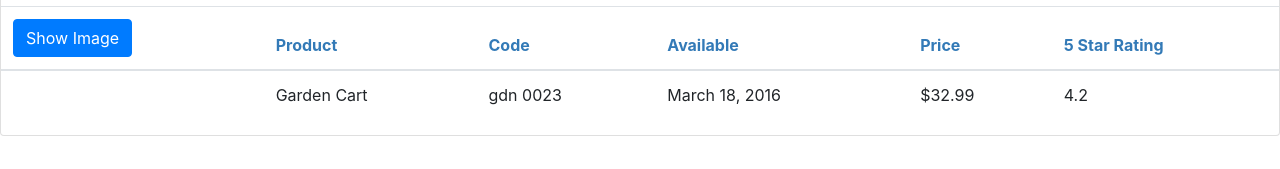
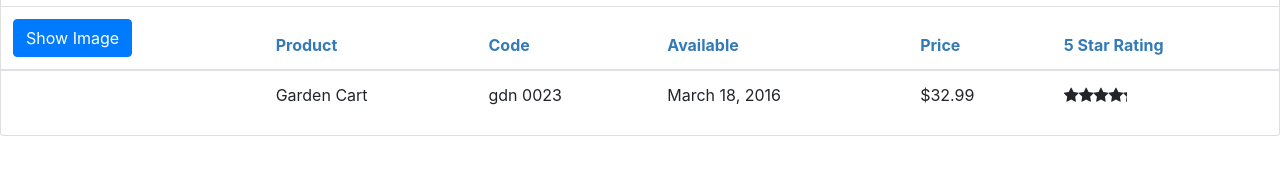
Before and after one commit to rizzyc/angular-gettingStarted-deborahK, an Angular app: page / in a window 1280 px wide. Shown: the part 222-391 px from the top of the page. Built offline with nearby package versions, Linux system fonts and the light colour scheme.

Commit message:
nested components input output

```diff
--- a/src/app/app.module.ts
+++ b/src/app/app.module.ts
@@ -5,12 +5,14 @@
 import { AppComponent } from './app.component';
 import { ProductListComponent } from './products/product-list.component';
 import { ConvertToSpacesPipe } from './shared/convert-to-spaces.pipe';
+import { StarComponent } from './shared/star.component';
 
 @NgModule({
   declarations: [
     AppComponent,
     ProductListComponent,
-    ConvertToSpacesPipe
+    ConvertToSpacesPipe,
+    StarComponent
   ],
   imports: [
     BrowserModule,
--- a/src/app/products/product-list.component.html
+++ b/src/app/products/product-list.component.html
@@ -33,7 +33,9 @@
                     <td>{{ product.productCode | lowercase | convertToSpaces: '-' }}</td>
                     <td>{{ product.releaseDate }}</td>
                     <td>{{ product.price | currency:'USD':'symbol':'1.2-2' }}</td>
-                    <td>{{ product.starRating}}</td>
+                    <td><pm-star [rating]='product.starRating'
+                        (ratingClicked)='onRatingClicked($event)'
+                        ></pm-star></td>
                 </tr>
             </tbody>
         </table>
--- a/src/app/products/product-list.component.ts
+++ b/src/app/products/product-list.component.ts
@@ -45,6 +45,11 @@
           this.filteredProducts = this.products;
           this.listFilter = 'cart';
       }
+
+      onRatingClicked(message: string): void {
+          this.pageTitle = 'Product List: ' + message;
+      }
+
       performFilter(filterBy: string): IProduct[] {
           filterBy = filterBy.toLocaleLowerCase();
           return this.products.filter((product: IProduct) =>
--- a/src/app/shared/star.component.html
+++ b/src/app/shared/star.component.html
@@ -1,6 +1,7 @@
 <div class="crop"
      [style.width.px]="starWidth"
-     [title]="rating">
+     [title]="rating"
+     (click)="onClick()">
   <div style="width: 75px">
     <span class="fa fa-star"></span>
     <span class="fa fa-star"></span>
--- /dev/null
+++ b/src/app/shared/star.component.ts
@@ -0,0 +1,21 @@
+import { Component, OnChanges, Input, Output, EventEmitter } from '@angular/core';
+
+
+@Component({
+    selector: 'pm-star',
+    templateUrl: './star.component.html',
+    styleUrls: ['./star.component.css']
+})
+export class StarComponent implements OnChanges {
+    @Input() rating: number;
+    starWidth: number;
+    @Output() ratingClicked: EventEmitter<string> = new EventEmitter<string>();
+
+    ngOnChanges(): void {
+        this.starWidth = this.rating * 75 / 5;
+    }
+
+    onClick(): void {
+        this.ratingClicked.emit(`clicked the star with a rating of ${this.rating}`);
+    }
+}
```
